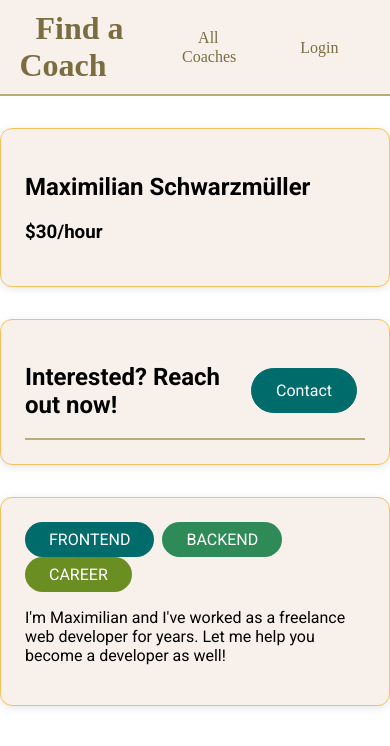
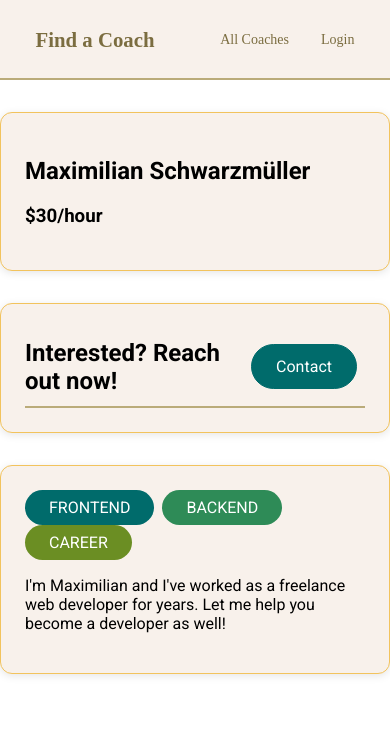
Before and after one commit to Annak506/CoachesVueApp, a Vue app: page /coaches/c1 in a window 390 px wide. Shown: the top 746 px of the page. Built offline with nearby package versions, Linux system fonts and the light colour scheme.

Commit message:
added responsive header

```diff
--- a/src/components/coaches/CoachFilter.vue
+++ b/src/components/coaches/CoachFilter.vue
@@ -55,11 +55,10 @@ h2 {
   display: inline-block;
   margin-right: 1.5rem;
   font-family: 'Open Sans', sans-serif;
-  position: relative; /* To position the custom checkbox */
+  position: relative;
 }
 
 .filter-option input {
-  /* Hide the default checkbox entirely */
   display: none;
 }
 
@@ -78,7 +77,7 @@ h2 {
 }
 
 .filter-option label::before {
-  content: ''; /* Empty content for the custom checkbox */
+  content: '';
   width: 16px;
   height: 16px;
   border: 2px solid #D4AF37;
@@ -90,21 +89,21 @@ h2 {
 }
 
 .filter-option input:checked + label::before {
-  background-color: #D4AF37; /* Green when checked */
+  background-color: #D4AF37;
   border-color: #D4AF37;
 }
 
 .filter-option input:checked + label {
-  background-color: #D4AF37; /* Green when checked */
+  background-color: #D4AF37;
   color: #FFFFFF;
 }
 
-/* Ensure that when checked, no blue background appears */
+
 .filter-option input:checked + label::after {
-  content: '\2713'; /* Unicode for checkmark */
+  content: '\2713';
   position: absolute;
   font-size: 14px;
-  color: white; /* Checkmark color */
+  color: white;
   top: 50%;
   left: 3px;
   transform: translateY(-50%);
--- a/src/components/layout/TheHeader.vue
+++ b/src/components/layout/TheHeader.vue
@@ -98,4 +98,24 @@ header a.router-link-active {
   color: #7b6d40;
   font-weight: bold;
 }
+
+
+@media (max-width: 768px) {
+  header {
+    height: 5rem;
+  }
+
+  h1 a {
+    font-size: 1.3rem;
+  }
+
+  header ul {
+    font-size: 0.875rem;
+  }
+
+
+  li {
+    margin: 0.5rem 0;
+  }
+}
 </style>
--- a/src/components/ui/BaseBadge.vue
+++ b/src/components/ui/BaseBadge.vue
@@ -18,7 +18,7 @@ export default {
 
 <style scoped>
     .badge {
-      background-color: #B0E0E6; /* Light Blue */
+      background-color: #B0E0E6;
       color: #252525;
       border-radius: 30px;
       padding: 0.5rem 1.5rem;
@@ -27,17 +27,17 @@ export default {
     }
 
     .frontend {
-      background-color: #006B6B; /* Teal */
+      background-color: #006B6B;
       color: white;
     }
 
     .backend {
-      background-color: #2E8B57; /* Sea Green */
+      background-color: #2E8B57;
       color: white;
     }
 
     .career {
-      background-color: #6B8E23; /* Olive Green */
+      background-color: #6B8E23;
       color: white;
     }
 </style>
--- a/src/components/ui/BaseButton.vue
+++ b/src/components/ui/BaseButton.vue
@@ -34,7 +34,7 @@ a {
   text-decoration: none;
   padding: 0.75rem 1.5rem;
   font: inherit;
-  background-color: #006B6B; /* Teal */
+  background-color: #006B6B;
   border: 1px solid #006B6B;
   color: white;
   cursor: pointer;
@@ -47,7 +47,7 @@ a:hover,
 a:active,
 button:hover,
 button:active {
-  background-color: #004747; /* Darker Teal */
+  background-color: #004747;
   border-color: #004747;
 }
 
@@ -67,6 +67,6 @@ button:active {
 .flat:active,
 .outline:hover,
 .outline:active {
-  background-color: #E0F8F8; /* Light Teal */
+  background-color: #E0F8F8;
 }
 </style>
--- a/src/components/ui/BaseCard.vue
+++ b/src/components/ui/BaseCard.vue
@@ -8,11 +8,11 @@
 .card {
   border-radius: 12px;
 
-  padding: 1.5rem; /* Adjust padding for better consistency */
+  padding: 1.5rem;
   margin: 2rem auto;
   max-width: 40rem;
   background-color: #F8F1EB;
   box-shadow: 0 2px 8px rgba(0, 0, 0, 0.1);
-  border: 1px solid #f2c35d; /* Soft Green Border */
+  border: 1px solid #f2c35d;
 }
 </style>
--- a/src/components/ui/BaseDialog.vue
+++ b/src/components/ui/BaseDialog.vue
@@ -68,7 +68,7 @@ dialog {
   z-index: 100;
   border-radius: 12px;
   border: none;
-  box-shadow: 0 2px 8px rgba(0, 0, 0, 0.15); /* Lighter Shadow */
+  box-shadow: 0 2px 8px rgba(0, 0, 0, 0.15);
   padding: 0;
   margin: 0;
   overflow: hidden;
@@ -76,7 +76,7 @@ dialog {
 }
 
 header {
-  background-color: #2E8B57; /* Sea Green */
+  background-color: #2E8B57;
   color: white;
   width: 100%;
   padding: 1rem;
--- a/src/components/ui/BaseSpinner.vue
+++ b/src/components/ui/BaseSpinner.vue
@@ -38,7 +38,7 @@
     width: 7px;
     height: 7px;
     border-radius: 50%;
-    background: #006B6B; /* Teal */
+    background: #006B6B;
     margin: -4px 0 0 -4px;
   }
   @keyframes lds-roller {
--- a/src/pages/coaches/CoachesList.vue
+++ b/src/pages/coaches/CoachesList.vue
@@ -116,14 +116,14 @@ ul {
 .controls {
   display: flex;
   justify-content: space-between;
-  background-color: #F8F1EB; /* Light Gray */
+  background-color: #F8F1EB;
   padding: 0.75rem 1.5rem;
   border-radius: 8px;
   margin-bottom: 1rem;
 }
 
 .controls button {
-  background-color: #006B6B; /* Teal */
+  background-color: #006B6B;
   color: white;
   border: none;
   padding: 0.5rem 1rem;
@@ -132,6 +132,6 @@ ul {
 }
 
 .controls button:hover {
-  background-color: #004747; /* Darker Teal */
+  background-color: #004747;
 }
 </style>
```
